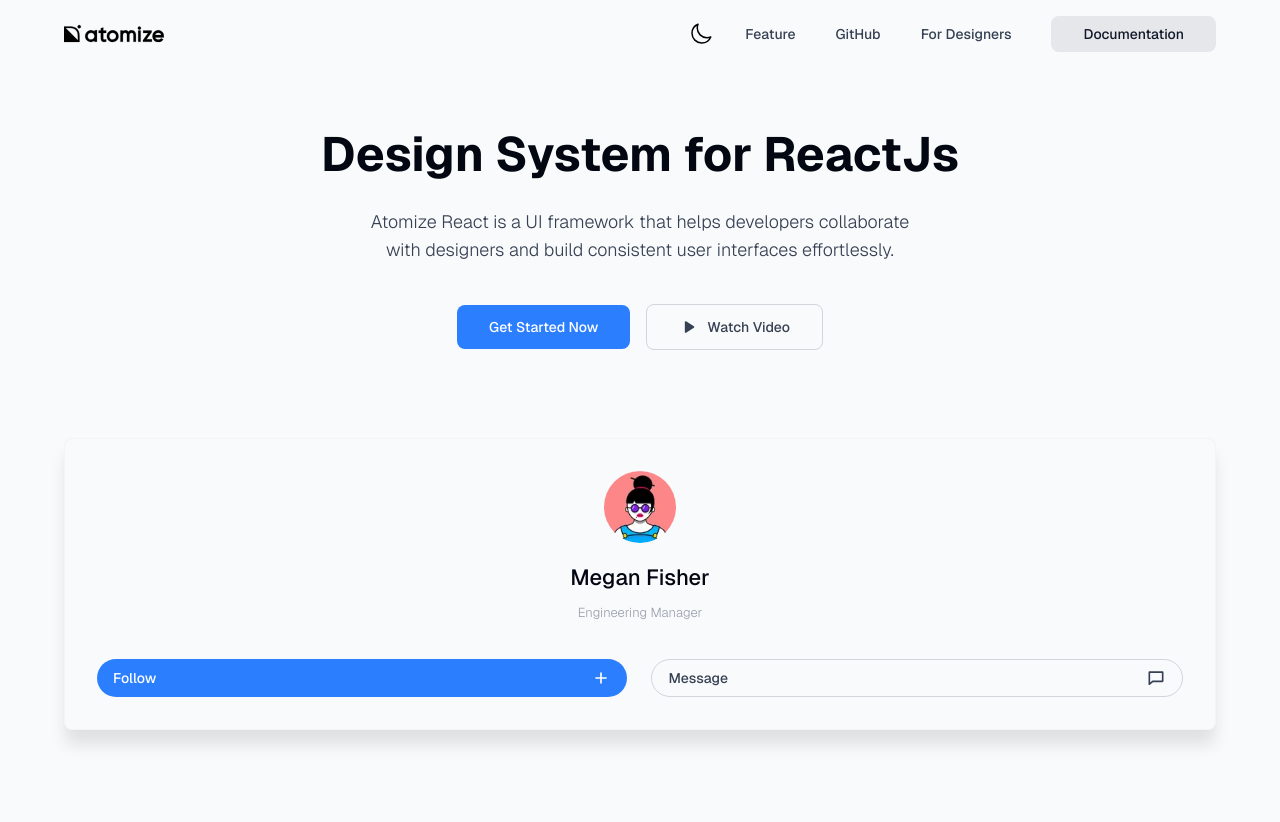
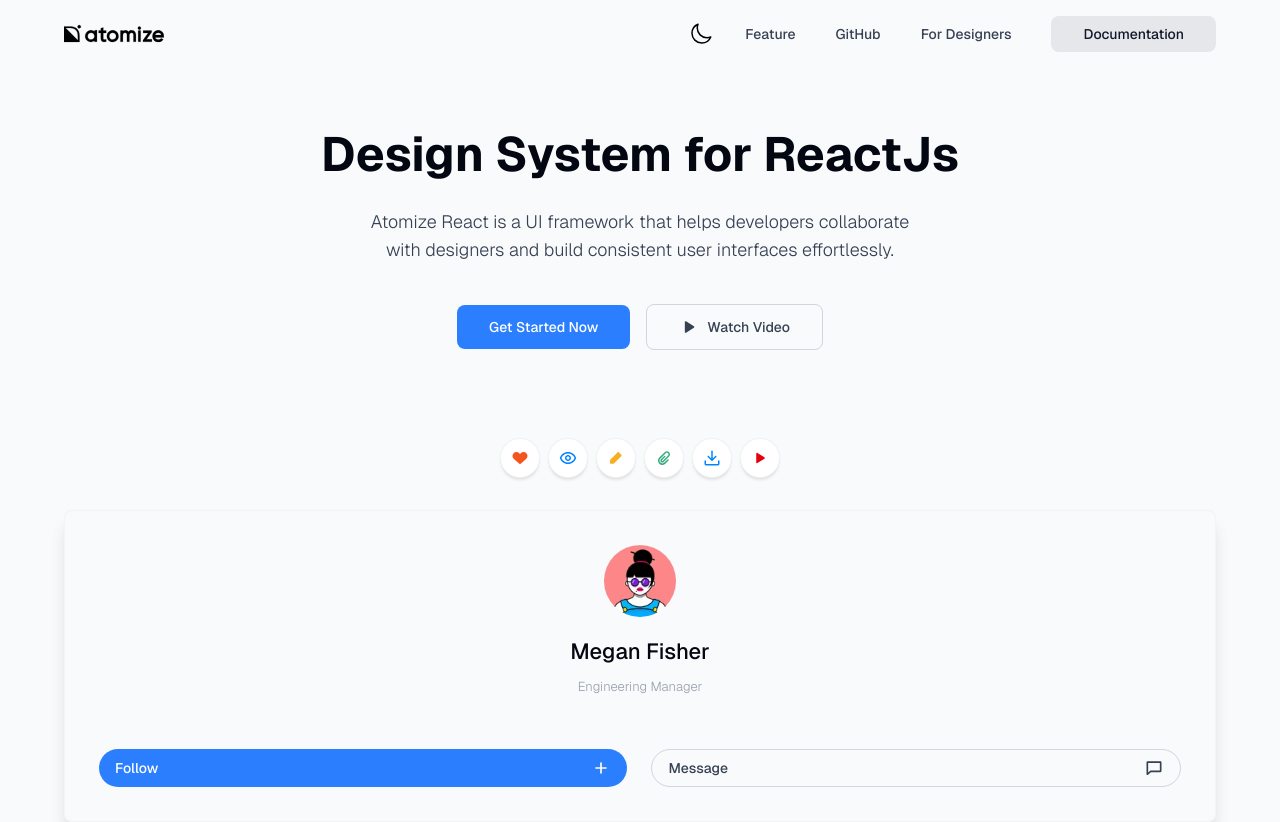
Before and after one commit to homow/atomize-design, a React (Vite) app: page / in a window 1280 px wide. Before the commit the page ends 800 px from the top, so only its background shows below. Built offline with nearby package versions, Linux system fonts and the light colour scheme.

Commit message:
create and completed CircleIconBox

```diff
--- /dev/null
+++ b/src/components/CircleIconBox/CircleIconsBox.jsx
@@ -0,0 +1,13 @@
+import {Component} from "react";
+
+class CircleIconsBox extends Component {
+    render() {
+        const {icon, className} = this.props;
+        return (
+            <button className={`border border-bg-gray-hover-lt shadow-[0_0_1px_0_rgba(8,11,14,0.06),_0_3px_3px_-1px_rgba(8,11,14,0.1)] transition-all duration-300 rounded-full max-w-max bg-white dark:bg-slate-900 p-2.5 cursor-pointer hover:shadow-primary ${className}`}>
+                {icon}
+            </button>
+        )
+    }
+}
+export default CircleIconsBox;
--- a/src/components/icons/SvgDefs.jsx
+++ b/src/components/icons/SvgDefs.jsx
@@ -63,7 +63,7 @@
                     />
                 </symbol>
                 {/* <=== follow ===> */}
-                <symbol id={"follow-icon"} viewBox="0 0 24 24">
+                <symbol id={"plus-icon"} viewBox="0 0 24 24">
                     <path
                         d="M11,11 L11,6 C11,5.44771525 11.4477153,5 12,5 C12.5522847,5 13,5.44771525 13,6 L13,11 L18,11 C18.5522847,11 19,11.4477153 19,12 C19,12.5522847 18.5522847,13 18,13 L13,13 L13,18 C13,18.5522847 12.5522847,19 12,19 C11.4477153,19 11,18.5522847 11,18 L11,13 L6,13 C5.44771525,13 5,12.5522847 5,12 C5,11.4477153 5.44771525,11 6,11 L11,11 Z"
                     />
--- a/src/components/user-profile-card/UserProfileCard.jsx
+++ b/src/components/user-profile-card/UserProfileCard.jsx
@@ -3,7 +3,7 @@
 class UserProfileCard extends Component {
     render() {
         return (
-            <div className={"shadow-rounded-box p-8"}>
+            <div className={"shadow-rounded-box p-8.5"}>
                 {/* <=== picture profile card ===> */}
                 <div className={"size-18 mx-auto rounded-full overflow-hidden"}>
                     <img className={"w-full"} src="/src/static/girl-user.webp" alt="girl-user"/>
@@ -20,11 +20,11 @@
                 </div>
 
                 {/* <=== buttons profile card ===> */}
-                <div className={"mt-8 flex gap-6 justify-center *:text-sm *:font-medium *:flex *:flex-row *:items-center *:justify-between *:w-full *:rounded-full *:cursor-pointer *:px-4 *:py-2"}>
+                <div className={"mt-12 flex gap-6 justify-center text-xs  xx:*:text-sm *:font-medium *:flex *:flex-row *:items-center *:justify-between *:w-full *:rounded-full *:cursor-pointer *:px-4 *:py-2 *:gap-2"}>
                     <button type="button" className={"primary-btn"}>
                         Follow
                         <svg className={"size-5 fill-white"}>
-                            <use href="#follow-icon"></use>
+                            <use href="#plus-icon"></use>
                         </svg>
                     </button>
                     <button type="button" className={"secondary-btn"}>
--- a/src/layout/main/hero-section/bottom-hero-section/BottomHeroSection.jsx
+++ b/src/layout/main/hero-section/bottom-hero-section/BottomHeroSection.jsx
@@ -1,12 +1,35 @@
-import { Component } from 'react';
+import {Component} from 'react';
 import UserProfileCard from "@/components/user-profile-card/UserProfileCard.jsx";
+import CircleIconsBox from "@/components/CircleIconBox/CircleIconsBox.jsx";
 
 class BottomHeroSection extends Component {
     render() {
         return (
             <div className={"container mt-20"}>
                 {/* <=== user profile card ===> */}
-                <UserProfileCard/>
+                <div className={""}>
+                    <div className={"mb-8 space-x-2 text-center"}>
+                        <CircleIconsBox icon={<svg className={"size-4.5"}>
+                            <use href="#heart-icon"></use>
+                        </svg>}/>
+                        <CircleIconsBox icon={<svg className={"size-4.5"}>
+                            <use href="#Eye-icon"></use>
+                        </svg>}/>
+                        <CircleIconsBox icon={<svg className={"size-4.5"}>
+                            <use href="#pencil-icon"></use>
+                        </svg>}/>
+                        <CircleIconsBox icon={<svg className={"size-4.5"}>
+                            <use href="#chain-icon"></use>
+                        </svg>}/>
+                        <CircleIconsBox icon={<svg className={"size-4.5"}>
+                            <use href="#download-icon"></use>
+                        </svg>}/>
+                        <CircleIconsBox className={"hidden xx:inline-block"} icon={<svg className={"text-red-600 size-4.5"}>
+                            <use href="#play-icon"></use>
+                        </svg>}/>
+                    </div>
+                    <UserProfileCard/>
+                </div>
 
                 {/* <=== hero section ===> */}
                 <div>
--- a/src/styles/global.css
+++ b/src/styles/global.css
@@ -5,6 +5,7 @@
 
 @theme {
     /* breakpoints */
+    --breakpoint-xx: 21rem;
     --breakpoint-xs: 24rem;
     --breakpoint-sm: 36rem;
 
@@ -43,13 +44,13 @@
 
 @layer base {
     html {
-        @apply scroll-smooth;
+        @apply scroll-smooth text-[15px] xx:text-base;
     }
     body {
-        @apply font-geist font-normal leading-7 bg-primary-bg text-primary-text;
+        @apply font-geist xs:font-normal leading-7 bg-primary-bg text-primary-text;
     }
     h1 {
-        @apply font-bold text-4xl leading-15 text-center md:text-5xl;
+        @apply font-bold text-3xl text-center leading-12 xs:text-4xl xs:leading-15 md:text-5xl;
     }
 }
 
```
